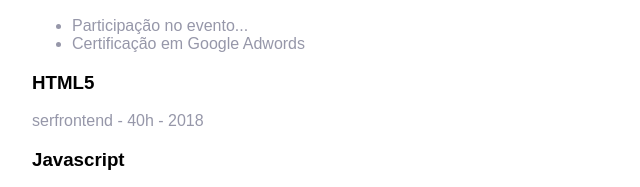
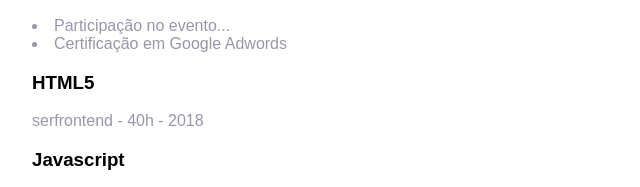
Before and after one commit to brunocarv-dev/web-design, a plain HTML site: page web-design-fundamentals/aula-22/index.html in a window 1280 px wide. Shown: the part 1082-1269 px from the top of the page, 96-736 px from the left. Drawn offline with Linux system fonts and the light colour scheme.

Commit message:
Altera a lista n ordenada

```diff
--- a/web-design-fundamentals/aula-22/style.css
+++ b/web-design-fundamentals/aula-22/style.css
@@ -28,8 +28,14 @@ p {
   color: #9697a9;
 }
 
+ul {
+  padding-left: 0;
+  list-style: inside;
+}
+
 li {
-  color: #9697a9
+  color: #9697a9;
+  padding-left: 0;
 }
 
 .destaque {
```
